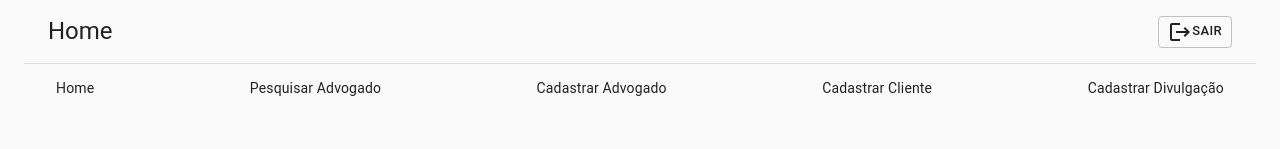
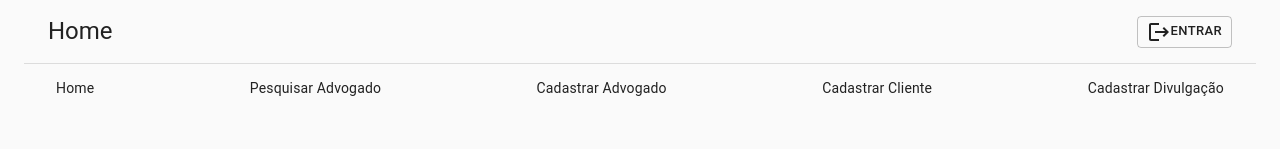
Before and after one commit to esperandio/justissimo-frontend, a React (Create React App) app: page / in a window 1280 px wide. Shown: the top 149 px of the page. Built offline with nearby package versions, Linux system fonts and the light colour scheme; no server answers.

Commit message:
fix: ajuste no botao de logar

```diff
--- a/src/paginas/Main/Header.js
+++ b/src/paginas/Main/Header.js
@@ -53,7 +53,10 @@ export default function Header(props) {
         </Typography>
         <Button variant="outlined" size="small" href="/login" >
         <LogoutIcon></LogoutIcon>
-          Sair
+          {sessionStorage.getItem('token') === null
+            ? "Entrar"
+            : "Sair"
+          }
         </Button>
       </Toolbar>
       <Toolbar component="nav" variant="dense" className={classes.toolbarSecondary}>
```
